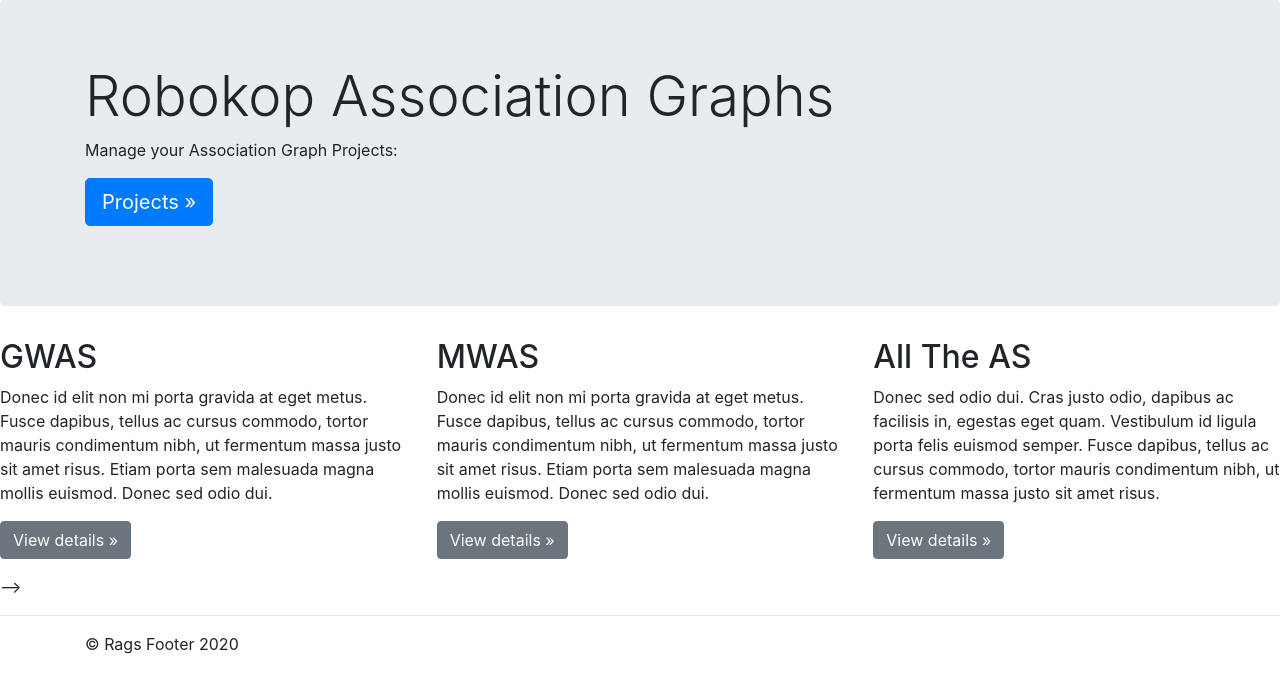
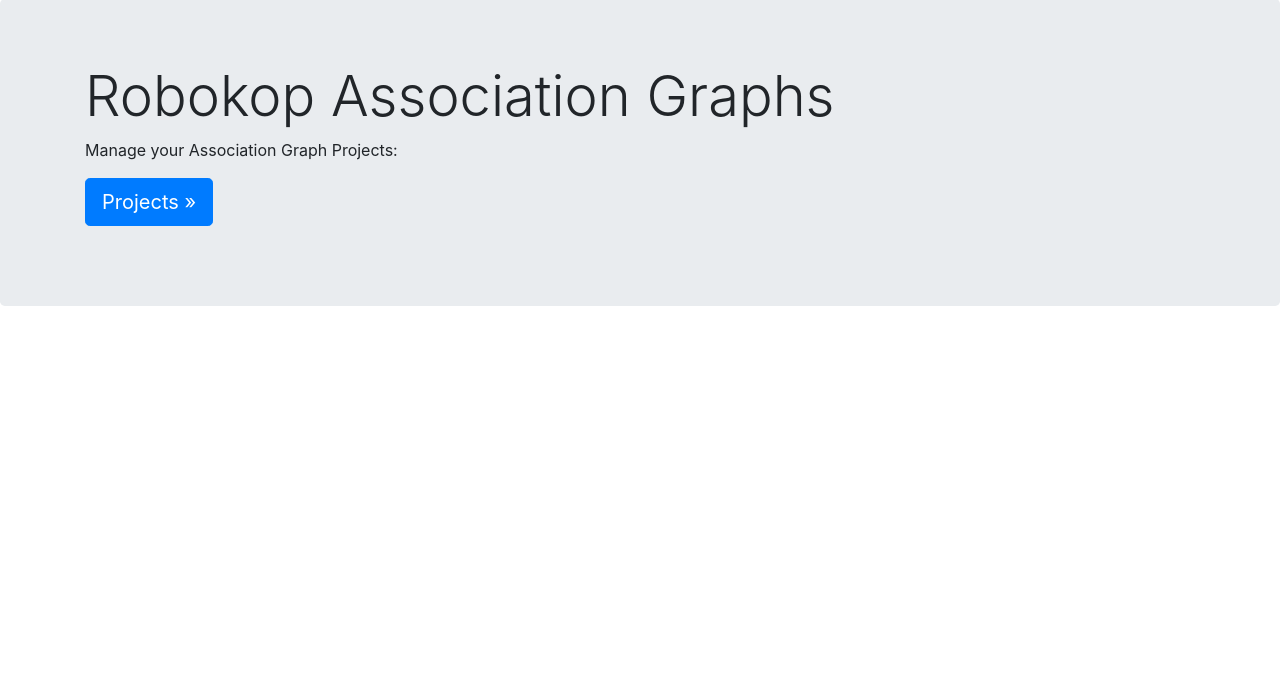
Before and after one commit to ObesityHub/robokop-rags, a FastAPI app: page / in a window 1280 px wide. Shown: the part 57-750 px from the top of the page. Run offline with FastAPI, Linux system fonts and the light colour scheme; parts of the project's set-up code (start-up, migrations or seed data) failed here and were passed over; some libraries are stand-ins or nearby versions.

Commit message:
cleaning template

```diff
--- a/rags_app/templates/home.html.jinja
+++ b/rags_app/templates/home.html.jinja
@@ -11,7 +11,6 @@
   </div>
   <!--
   <div class="container">
-    <!-- Example row of columns -->
     <div class="row">
       <div class="col-md-4">
         <h2>GWAS</h2>
@@ -28,9 +27,7 @@
         <p>Donec sed odio dui. Cras justo odio, dapibus ac facilisis in, egestas eget quam. Vestibulum id ligula porta felis euismod semper. Fusce dapibus, tellus ac cursus commodo, tortor mauris condimentum nibh, ut fermentum massa justo sit amet risus.</p>
         <p><a class="btn btn-secondary" href="#" role="button">View details &raquo;</a></p>
       </div>
-    </div>-->
-
+    </div>
     <hr>
-
-  </div> <!-- /container -->
+  </div>-->
 {% endblock %}
--- a/rags_app/templates/skeleton.html.jinja
+++ b/rags_app/templates/skeleton.html.jinja
@@ -48,9 +48,10 @@
 {% endblock %}
 </main>
 
+<!--
 <footer class="container">
-  <p>&copy; Rags Footer 2020</p>
-</footer>
+  <p>Rags Footer 2020</p>
+</footer>-->
 <script src="https://code.jquery.com/jquery-3.3.1.slim.min.js" integrity="sha384-q8i/X+965DzO0rT7abK41JStQIAqVgRVzpbzo5smXKp4YfRvH+8abtTE1Pi6jizo" crossorigin="anonymous"></script>
 <script src="https://cdnjs.cloudflare.com/ajax/libs/popper.js/1.14.7/umd/popper.min.js" integrity="sha384-UO2eT0CpHqdSJQ6hJty5KVphtPhzWj9WO1clHTMGa3JDZwrnQq4sF86dIHNDz0W1" crossorigin="anonymous"></script>
 <script src="https://stackpath.bootstrapcdn.com/bootstrap/4.3.1/js/bootstrap.min.js" integrity="sha384-JjSmVgyd0p3pXB1rRibZUAYoIIy6OrQ6VrjIEaFf/nJGzIxFDsf4x0xIM+B07jRM" crossorigin="anonymous"></script>
```
